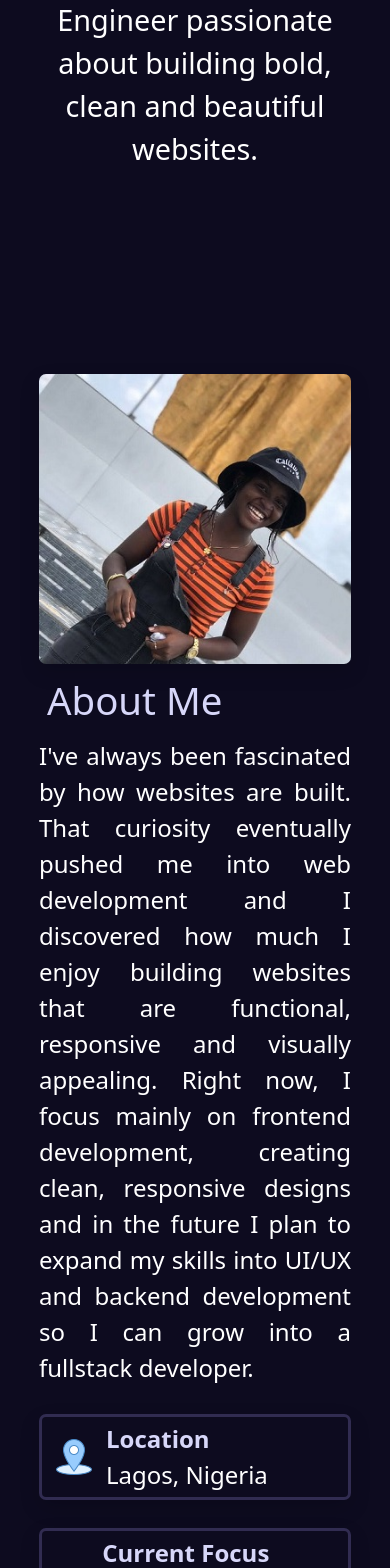
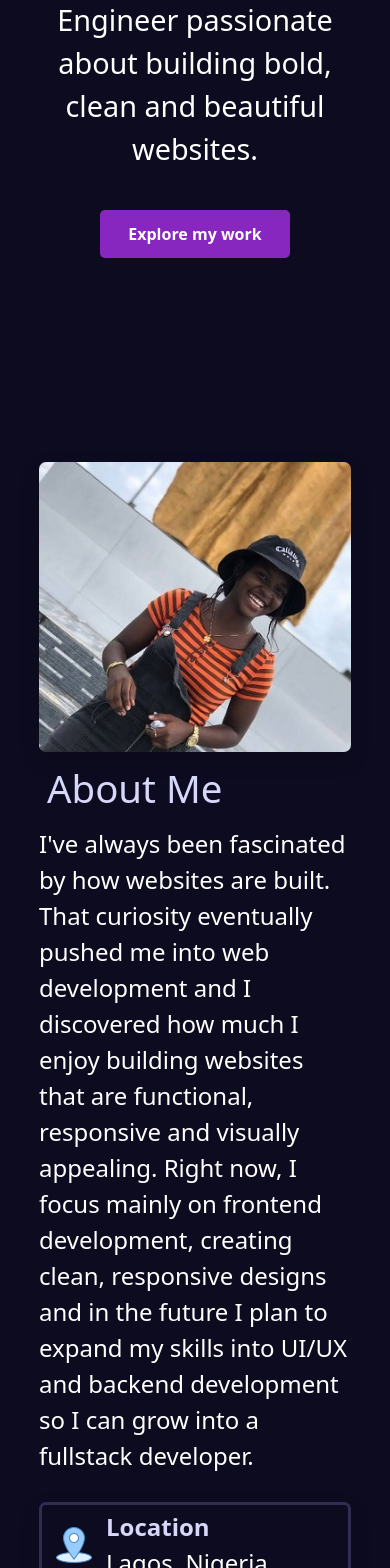
Before and after one commit to Salomenelson/new-portfolio, a React (Vite) app: page / in a window 390 px wide. Shown: the part 432-2000 px from the top of the page. Built offline with nearby package versions, Linux system fonts and the light colour scheme.

Commit message:
Added a button

```diff
--- a/src/components/About.jsx
+++ b/src/components/About.jsx
@@ -11,7 +11,7 @@ function About(){
                     <div className="md:w-[50%]">
                         <img src="/portfolio-img.jpg" alt="portfolio image" className="max-w-[100%] shadow-[0_8px_20px_rgba(0,0,0,0.15)] rounded-[7px]"/>
                         <h2 className="text-[2.4rem] text-[#d7d7f9] p-2">About Me</h2>
-                        <p className="text-[1.5rem] text-justify">I've always been fascinated by how websites are built. That curiosity eventually pushed me into web development and I discovered how much I enjoy building websites that are functional, responsive and visually appealing. Right now, I focus mainly on frontend development, creating clean, responsive designs and in the future I plan to expand my skills into UI/UX and backend development so I can grow into a fullstack developer. </p>
+                        <p className="text-[1.5rem]  md:text-justify">I've always been fascinated by how websites are built. That curiosity eventually pushed me into web development and I discovered how much I enjoy building websites that are functional, responsive and visually appealing. Right now, I focus mainly on frontend development, creating clean, responsive designs and in the future I plan to expand my skills into UI/UX and backend development so I can grow into a fullstack developer. </p>
                     </div>
                     {/* right side */}
                     <div className="md:w-[40%]">
--- a/src/components/Hero.jsx
+++ b/src/components/Hero.jsx
@@ -1,4 +1,4 @@
-// import { Button } from "./button"
+import { Button } from "./Button"
 
 function Hero(){
     return(
@@ -9,11 +9,11 @@ function Hero(){
                     <h2 className="text-[3rem] py-4 font-bold">Salome <span className="text-[#d7d7f9]">Nelson.</span></h2>
                     <p className="text-[1.8rem]">Creative Software Engineer passionate about building bold, clean and beautiful websites.</p>
 
-                    {/* <div className="mt-10">
+                    <div className="mt-10">
                         <a href="#Project">
                             <Button className="text-[1.5rem]" buttonTitle="Explore my work" background="#8827c0"/>
                         </a>
-                    </div> */}
+                    </div>
                     {/* <button className="bg-[#8827c0] p-3 my-20 text-[#fff] rounded-[5px] font-semibold text-[1.5rem]"><a href="#Project">Explore My work</a></button> */}
                 </div>
             </div>
```
